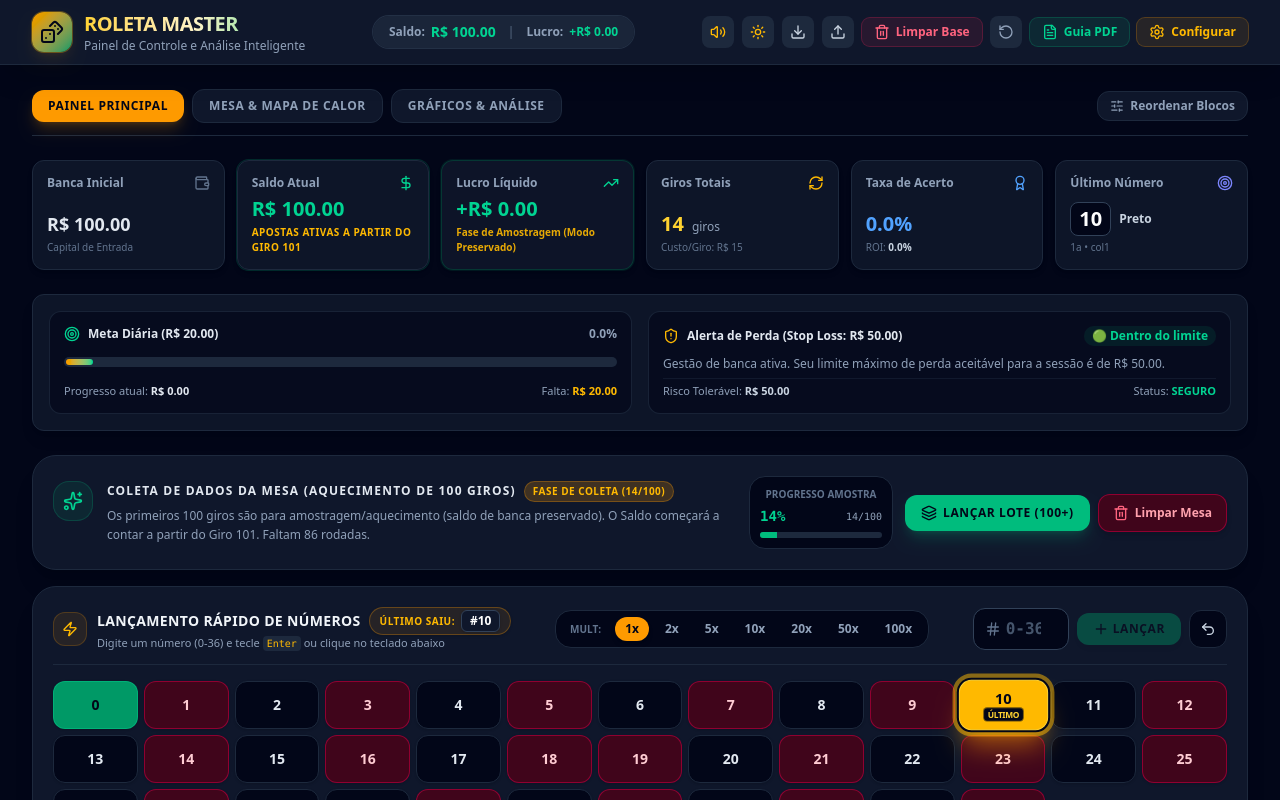
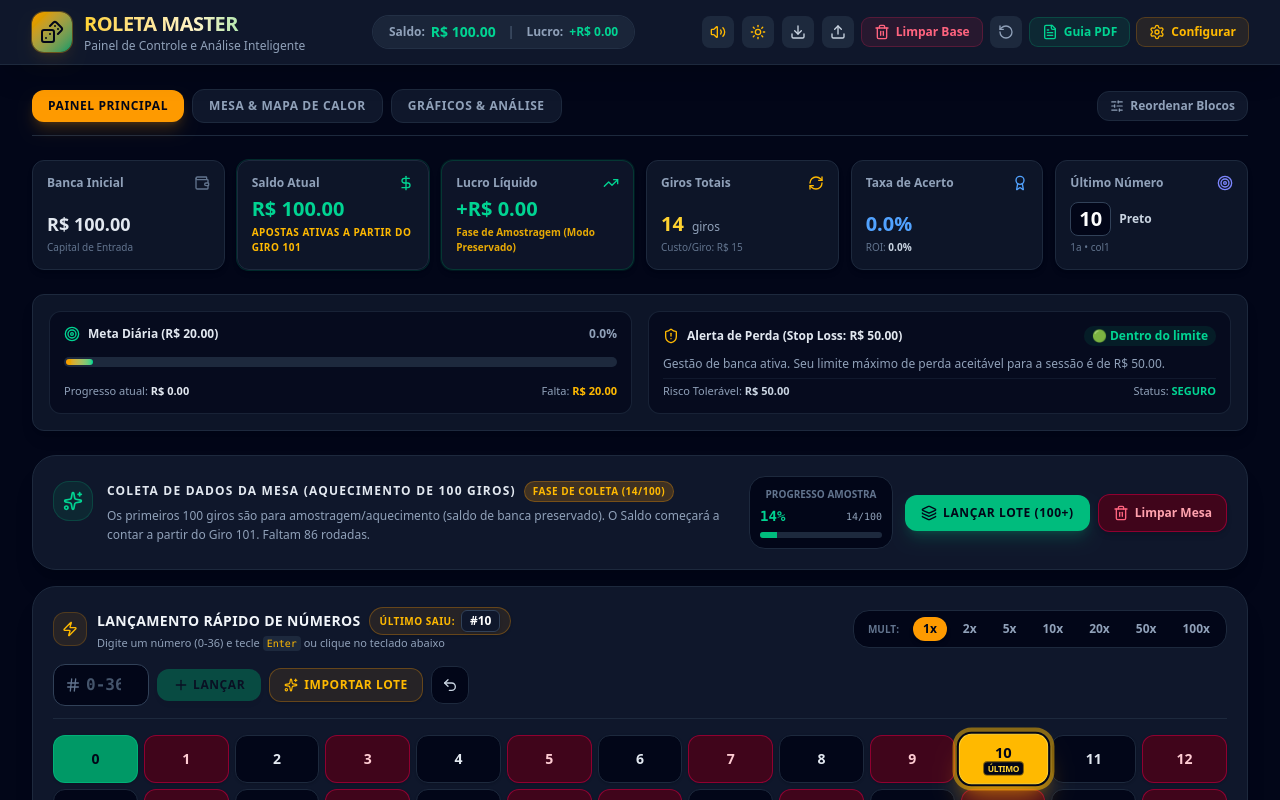
Before and after one commit to rcflash/roletamaster, a React (Vite) app: page / in a window 1280 px wide. Shown: the top 800 px of the page. Built offline with nearby package versions, Linux system fonts and the light colour scheme.

Commit message:
feat: add bulk import button to QuickSpinInput
Enable batch entry of spin data to improve user efficiency when inputting historical records.

```diff
--- a/src/components/QuickSpinInput.tsx
+++ b/src/components/QuickSpinInput.tsx
@@ -219,8 +219,20 @@ export const QuickSpinInput: React.FC<QuickSpinInputProps> = ({
               </button>
             </form>
 
+            {/* Bulk / Batch Import Button */}
+            <button
+              type="button"
+              onClick={() => setShowBulkModal(true)}
+              className="px-3.5 py-2 bg-amber-500/10 hover:bg-amber-500/20 text-amber-400 border border-amber-500/30 font-black text-xs uppercase tracking-wider rounded-xl transition-all flex items-center gap-1.5 shadow-sm"
+              title="Cole 300 números de uma só vez para análise em lote"
+            >
+              <Sparkles className="w-3.5 h-3.5 text-amber-400" />
+              <span>Importar Lote</span>
+            </button>
+
             {totalSpins > 0 && (
               <button
+                type="button"
                 onClick={onUndoLastSpin}
                 title="Desfazer último giro"
                 className="p-2.5 bg-slate-950 hover:bg-slate-800 text-slate-300 hover:text-rose-400 rounded-xl border border-slate-800 transition-colors"
```
